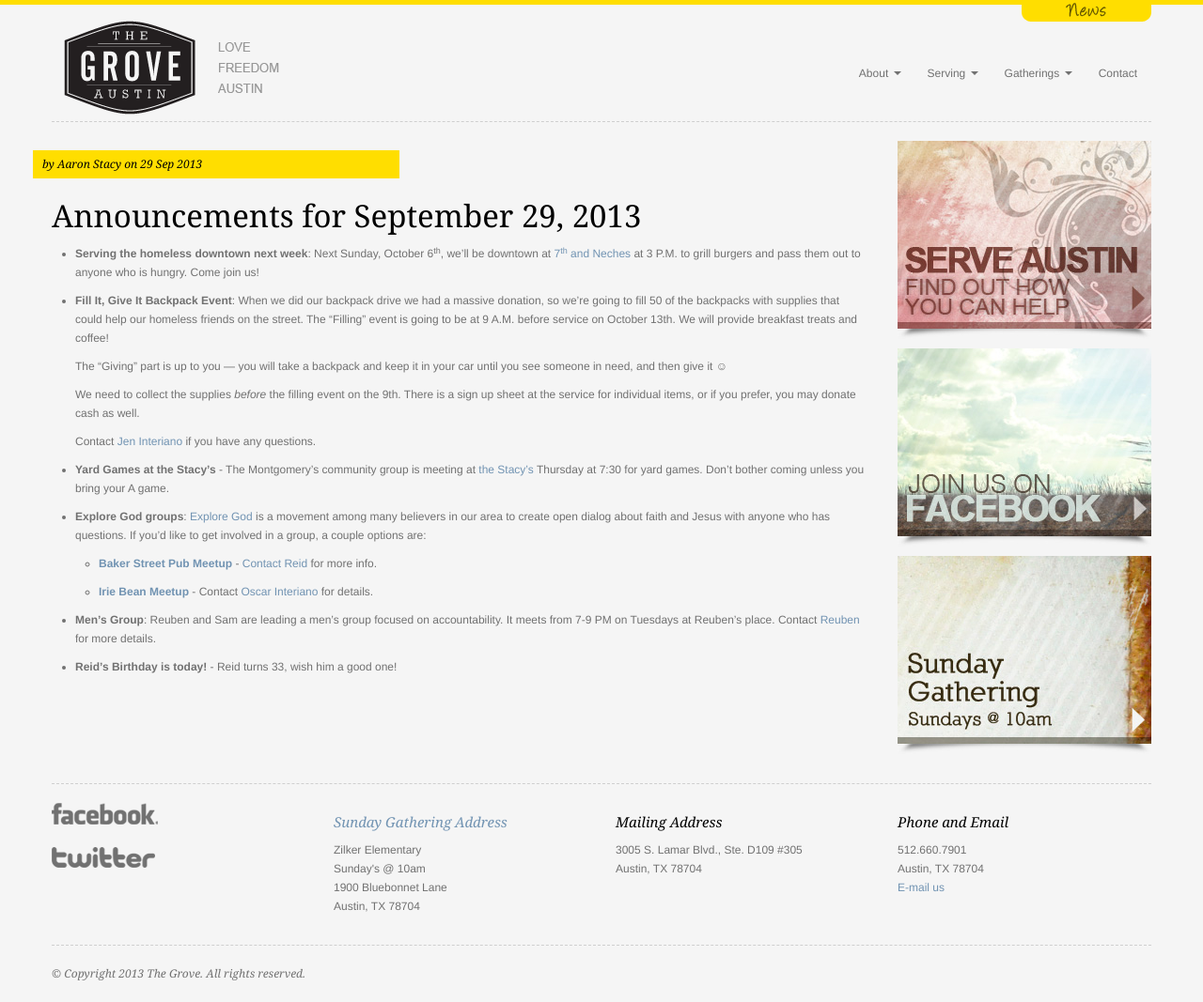
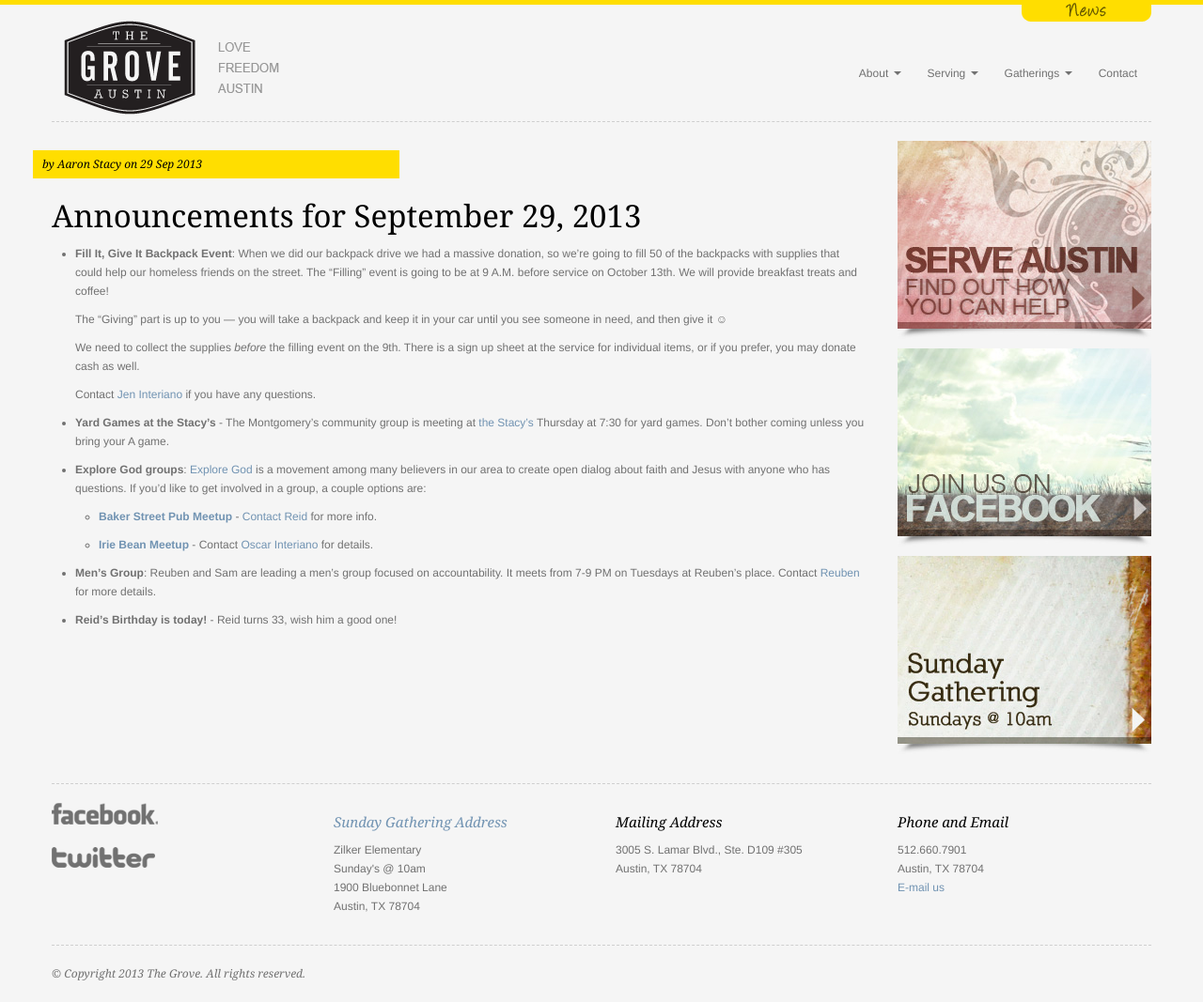
Before and after one commit to groveatx/groveatx.github.io, a Jekyll site: the page built from _posts/2013-09-29-announcements.md, in a window 1280 px wide. Shown: the whole page at 94% size. Built offline with Jekyll 4.4.1, drawn with Linux system fonts in a browser that asks for light colours; Markdown is read by kramdown in place of the engine named in the settings.

Commit message:
Update 2013-09-29-announcements.md

```diff
--- a/_posts/2013-09-29-announcements.md
+++ b/_posts/2013-09-29-announcements.md
@@ -6,11 +6,6 @@ layout: post
 ---
 
 # Announcements for September 29, 2013
-
- - **Serving the homeless downtown next week**: Next Sunday, October
-   6<sup>th</sup>, we'll be downtown at [7<sup>th</sup> and Neches][lot] at 3
-   P.M. to grill burgers and pass them out to anyone who is hungry. Come join
-   us!
 
  - **Fill It, Give It Backpack Event**: When we did our backpack drive we had a
    massive donation, so we're going to fill 50 of the backpacks with supplies
```
